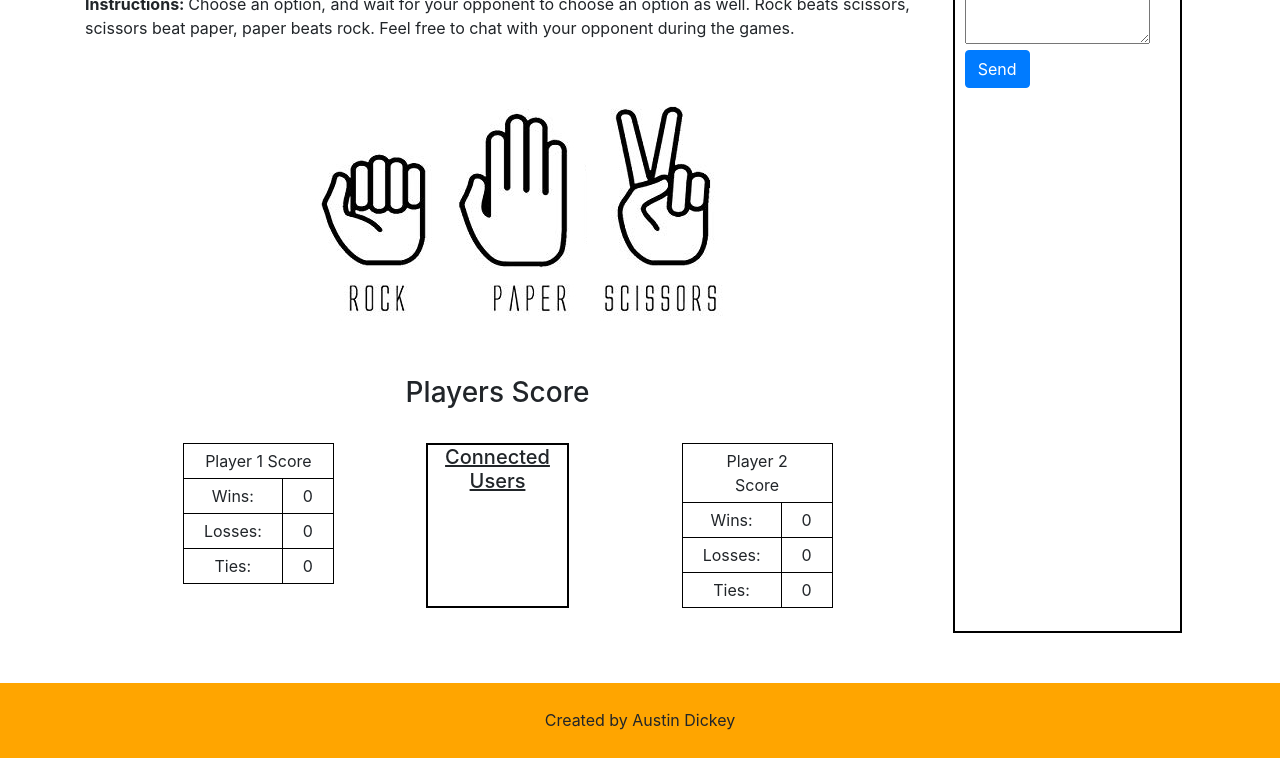
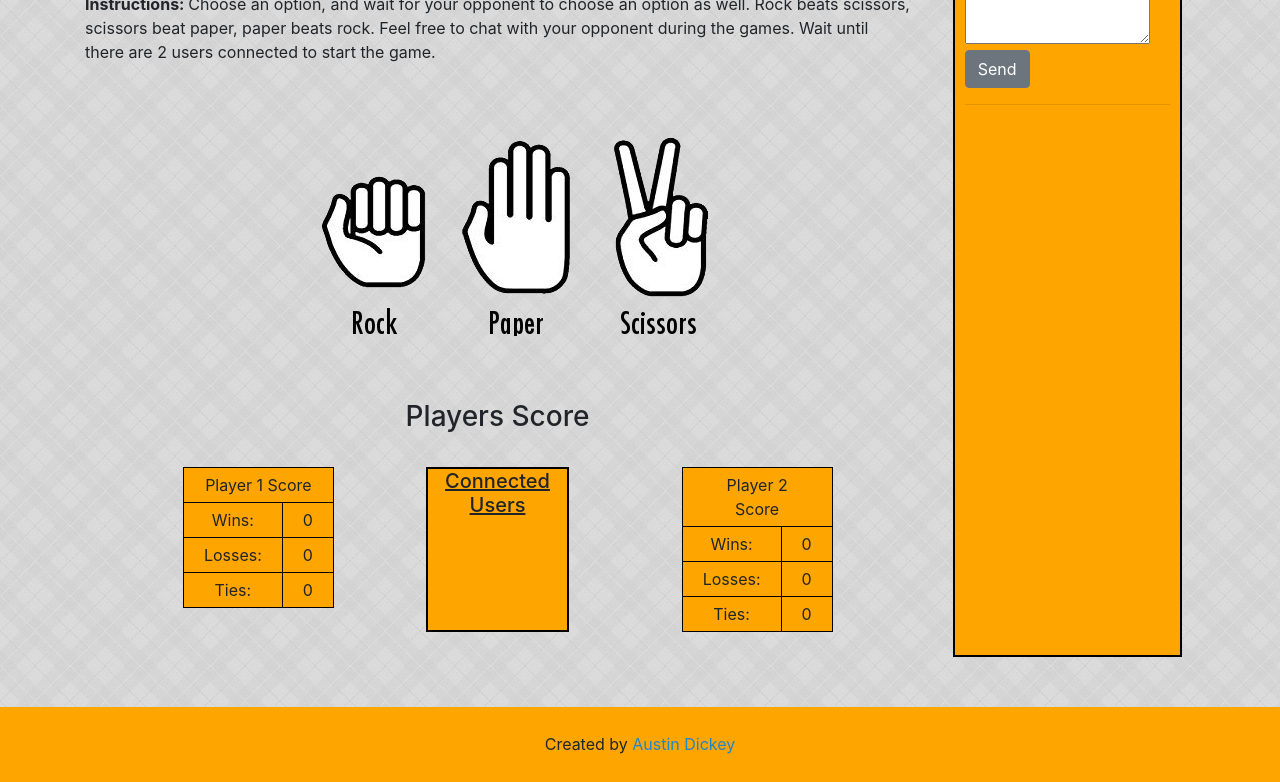
Before and after one commit to austindickey/rps-multiplayer, a plain HTML site: page index.html in a window 1280 px wide. Shown: the part 104-886 px from the top of the page. Before the commit the page ends 862 px from the top, so only its background shows below. Drawn offline with nearby package versions, Linux system fonts and the light colour scheme; no server answers.

Commit message:
adding footer, new images, adding chat functionality, updating style css file, and connected users feature

```diff
--- a/assets/css/style.css
+++ b/assets/css/style.css
@@ -5,6 +5,10 @@
 html,
 body {
     height: 91%;
+}
+
+body {
+    background-image: url(../img/bg.png);
 }
 
 .container {
@@ -32,6 +36,7 @@ h5 {
     border: 2px solid #000;
     padding: 10px;
     height: 100%;
+    background-color: orange;
 }
 
 .chatBox {
@@ -40,12 +45,14 @@ h5 {
 
 #chatContent {
     margin: 5px;
+    margin-top: 15px;
 }
 
 #connectedPlayers {
     border: 2px solid #000;
     text-align: center;
     margin: 25px 0;
+    background-color: orange;
 }
 
 #playerCount {
@@ -55,7 +62,7 @@ h5 {
 
 .scoreTables {
     margin: 25px 30%;
-    float: left;
+    background-color: orange;
 }
 
 .scoreTables th,
@@ -77,3 +84,12 @@ footer {
     text-align: center;
     padding-top: 25px;
 }
+
+a {
+    color: rgb(30, 135, 201);
+}
+
+a:hover {
+    text-decoration: none;
+    color: #fff;
+}
--- a/assets/js/game.js
+++ b/assets/js/game.js
@@ -34,6 +34,7 @@ connectedRef.on("value", function(snap) {
 connectionsRef.on("value", function(snapshot) {
     $("#playerCount").text(snapshot.numChildren())
 })
+
 
 function gameStart() {
     $(".choices").on("click", function () {
@@ -103,10 +104,23 @@ function gameStart() {
     })
 }
 
-function addChat() {
-    $("#submitButton").on("click", function(){
-        // store $("#chatInput").val() into databse under correct user and display it on the page
+
+$("#submitButton").on("click", function(){
+
+    var message = $("#chatInput").val().trim()
+
+    database.ref("/chat").push({
+        message: message,
+        dateAdded: firebase.database.ServerValue.TIMESTAMP
     })
-}
+
+    $("#chatInput").val("")
+    $("#chatContent").empty()
+
+    database.ref("/chat").orderByChild("dateAdded").limitToLast(5).on("child_added", function(childSnapshot) {
+        $("#chatContent").append("<p class='message'>Message: " + childSnapshot.val().message + "</p>")
+    })
+
+})
 
 gameStart()
--- a/index.html
+++ b/index.html
@@ -18,17 +18,17 @@
         <div class="row">
             <section class="col-md-9">
                 <h2 class="text-center">Rock, Paper, Scissors Game</h2>
-                <p><strong>Instructions: </strong>Choose an option, and wait for your opponent to choose an option as well. Rock beats scissors, scissors beat paper, paper beats rock. Feel free to chat with your opponent during the games.</p>
+                <p><strong>Instructions: </strong>Choose an option, and wait for your opponent to choose an option as well. Rock beats scissors, scissors beat paper, paper beats rock. Feel free to chat with your opponent during the games. Wait until there are 2 users connected to start the game.</p>
                 <div class="row">
                     <div class="col-md-3"></div>
                     <div class="col-md-2">
-                        <a class="choices" data-value="rock" href="#"><img class="rpsImg" alt="Rock" src="assets/img/rock.jpg"/></a>
+                        <a class="choices" data-value="rock" href="#"><img class="rpsImg" alt="Rock" src="assets/img/rock.png"/></a>
                     </div>
                     <div class="col-md-2">
-                        <a class="choices" data-value="paper" href="#"><img class="rpsImg" alt="Paper" src="assets/img/paper.jpg"/></a>
+                        <a class="choices" data-value="paper" href="#"><img class="rpsImg" alt="Paper" src="assets/img/paper.png"/></a>
                     </div>
                     <div class="col-md-2">
-                        <a class="choices" data-value="scissors" href="#"><img class="rpsImg" alt="Scissors" src="assets/img/scissors.jpg"/></a>
+                        <a class="choices" data-value="scissors" href="#"><img class="rpsImg" alt="Scissors" src="assets/img/scissors.png"/></a>
                     </div>
                     <div class="col-md-3"></div>
                 </div>
@@ -92,9 +92,11 @@
                 <form id="chat" role="chat">
                     <label for="chatInput">Type your message here:</label>
                     <textarea type="text" id="chatInput" class="chatBox"></textarea>
-                    <button type="submit" id="submitButton" class="btn btn-primary">Send</button>
+                    <button type="submit" id="submitButton" class="btn btn-secondary">Send</button>
+                    <hr>
+                    <div id="chatContent"></div>
                 </form>
-                <div id="chatContent"></div>
+
             </section>
         </div>
     </div>
@@ -102,7 +104,7 @@
     <div id="clearFix"></div>
 
     <footer>
-        <p>Created by Austin Dickey</p>
+        <p>Created by <a href="https://austindickey.github.io/bootstrap-portfolio/" target="_blank">Austin Dickey</a></p>
     </footer>
 
     <script src="https://cdnjs.cloudflare.com/ajax/libs/jquery/3.2.1/jquery.min.js"></script>
```
Also changed, not shown: assets/img/bg.png (added), assets/img/paper.jpg (deleted), assets/img/paper.png (added), assets/img/rock.jpg (deleted), assets/img/rock.png (added), assets/img/scissors.jpg (deleted), assets/img/scissors.png (added).
